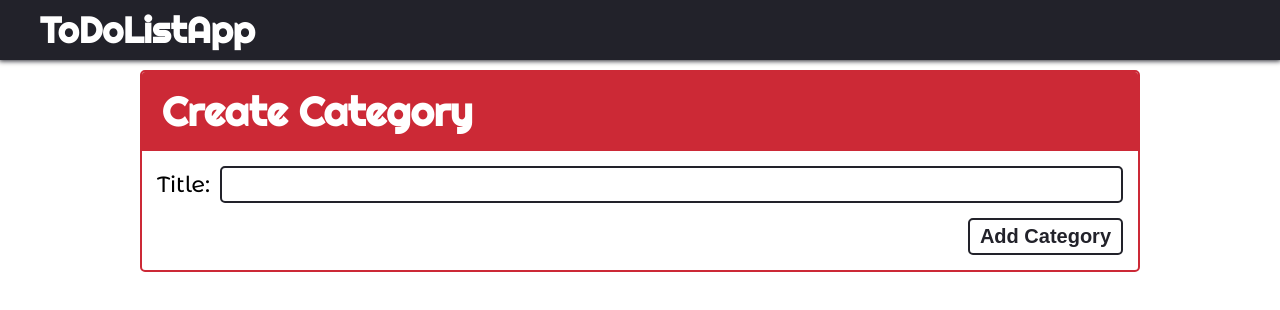
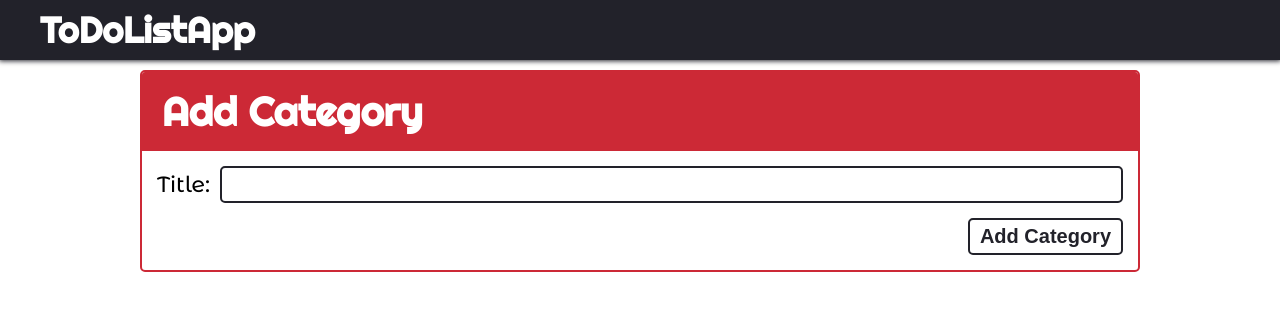
Before and after one commit to hapster100/vuejs-todo, a Vue app: page /create/category in a window 1280 px wide. Shown: the top 310 px of the page. Built offline with nearby package versions, Linux system fonts and the light colour scheme.

Commit message:
create forms title fix

```diff
--- a/src/components/CreateCategory.vue
+++ b/src/components/CreateCategory.vue
@@ -1,6 +1,6 @@
 <template>
   <div class="create-category">
-    <div class="create-category__title title">Create Category</div>
+    <div class="create-category__title title">Add Category</div>
     <div class="create-category__form">
       <div class="input-label">Title:</div>
       <div class="input-wrapper">
--- a/src/components/CreateTask.vue
+++ b/src/components/CreateTask.vue
@@ -1,6 +1,6 @@
 <template>
   <div class="create-task">
-    <div class="create-task__title title">Create Task</div>
+    <div class="create-task__title title">Add Task</div>
     <div class="create-task__form">
       <div class="input-label">Title:</div>
       <div class="input-wrapper">
```
